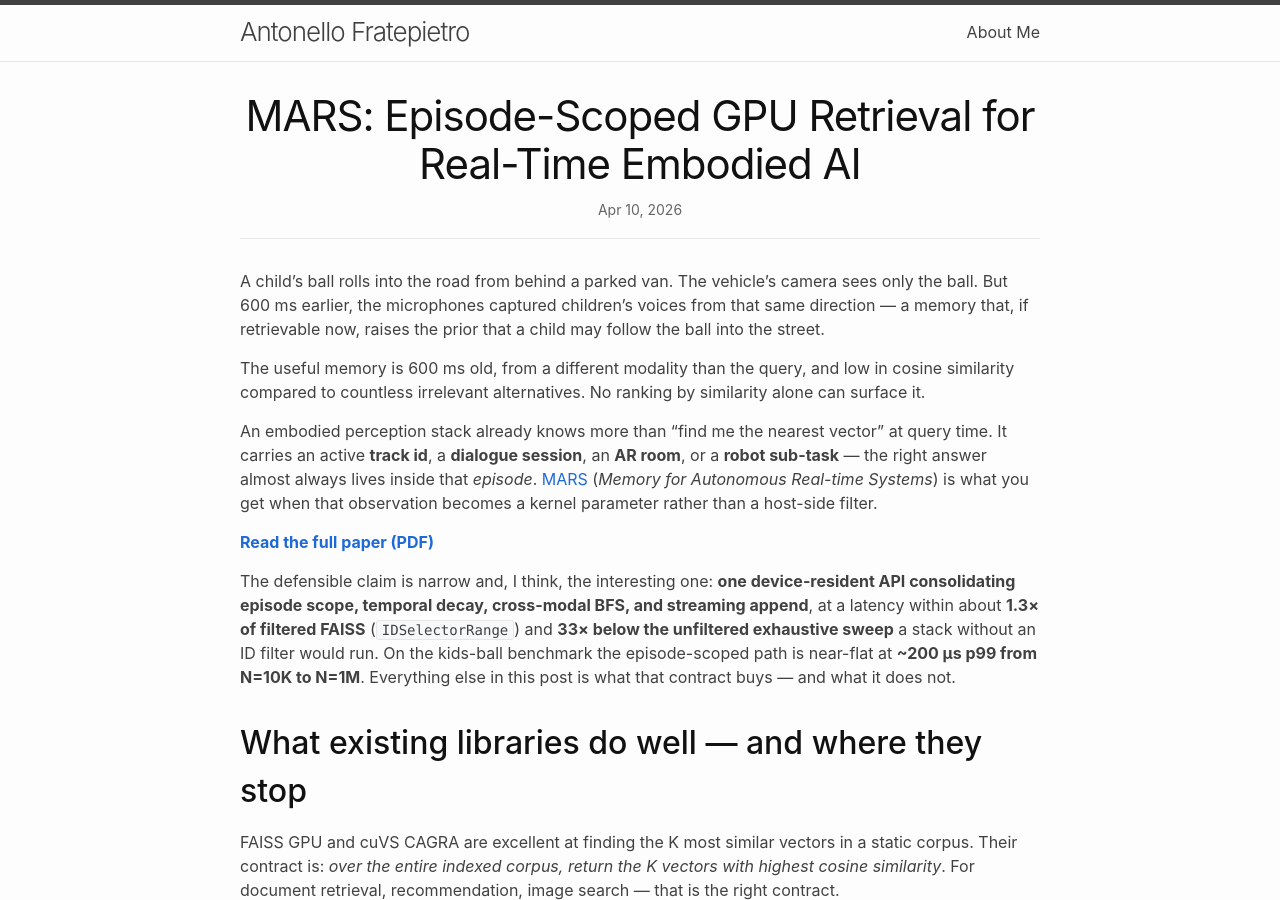
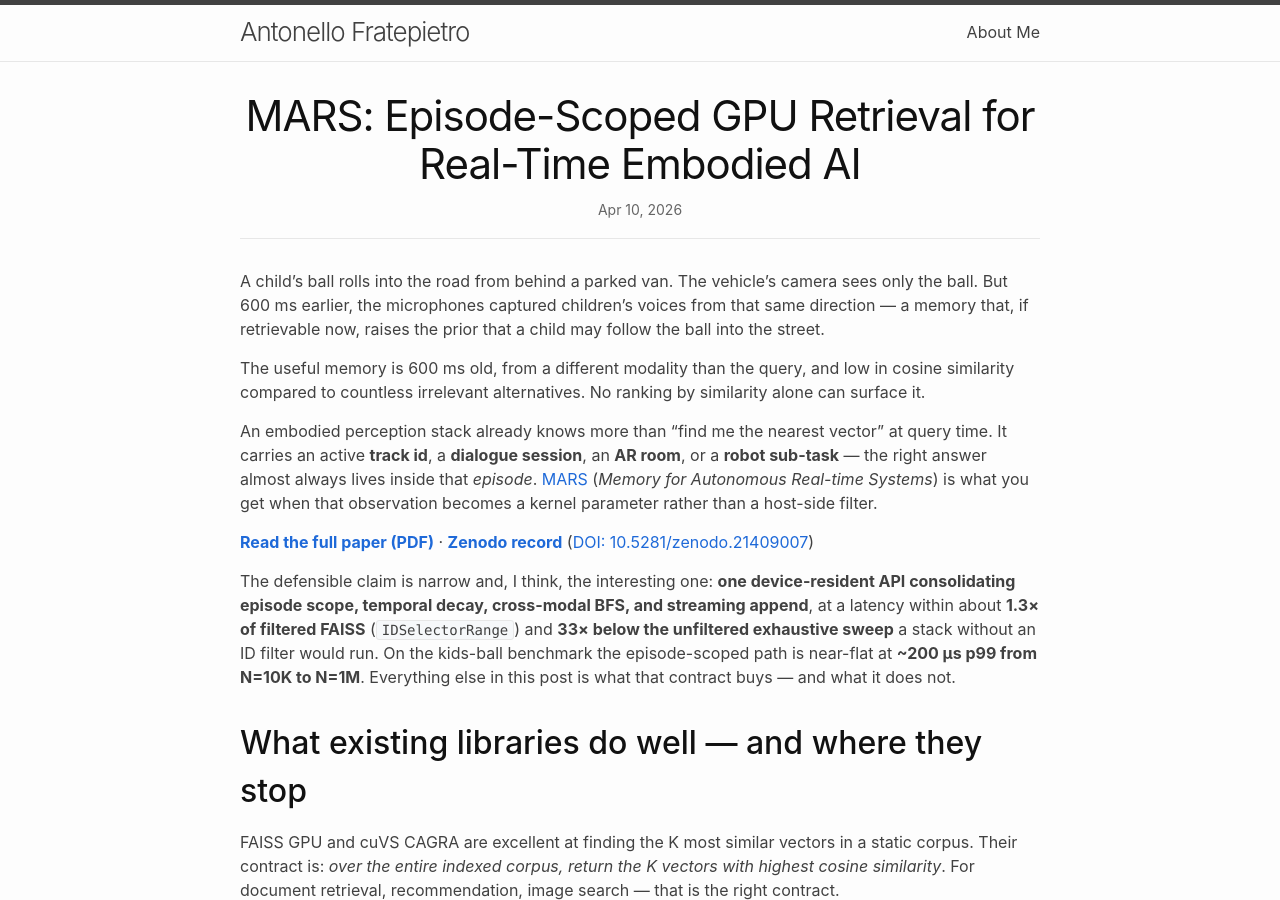
Before and after one commit to antonellof/antonellof.github.io, a Jekyll site: the page built from _posts/2026-04-10-mars-gpu-memory-realtime-ai.md, in a window 1280 px wide and 900 px high. Built offline with Jekyll 4.4.1, drawn with Linux system fonts in a browser that asks for light colours; nearby versions of some CDN libraries; some of the changed text lies outside the part shown.

Commit message:
Add Zenodo record and DOI links to the MARS post
Co-authored-by: Cursor <cursoragent@cursor.com>

```diff
--- a/_posts/2026-04-10-mars-gpu-memory-realtime-ai.md
+++ b/_posts/2026-04-10-mars-gpu-memory-realtime-ai.md
@@ -13,7 +13,7 @@ The useful memory is 600 ms old, from a different modality than the query, and l
 
 An embodied perception stack already knows more than "find me the nearest vector" at query time. It carries an active **track id**, a **dialogue session**, an **AR room**, or a **robot sub-task** — the right answer almost always lives inside that *episode*. [MARS](https://github.com/antonellof/MARS) (*Memory for Autonomous Real-time Systems*) is what you get when that observation becomes a kernel parameter rather than a host-side filter.
 
-**[Read the full paper (PDF)](https://www.fratepietro.com/papers/MARS/main.pdf)**
+**[Read the full paper (PDF)](https://www.fratepietro.com/papers/MARS/main.pdf)** · **[Zenodo record](https://zenodo.org/records/21409007)** ([DOI: 10.5281/zenodo.21409007](https://doi.org/10.5281/zenodo.21409007))
 
 The defensible claim is narrow and, I think, the interesting one: **one device-resident API consolidating episode scope, temporal decay, cross-modal BFS, and streaming append**, at a latency within about **1.3× of filtered FAISS** (`IDSelectorRange`) and **33× below the unfiltered exhaustive sweep** a stack without an ID filter would run. On the kids-ball benchmark the episode-scoped path is near-flat at **~200 µs p99 from N=10K to N=1M**. Everything else in this post is what that contract buys — and what it does not.
 
@@ -167,6 +167,7 @@ I'm particularly interested in feedback from anyone building real-time perceptio
 
 **Links:**
 - [Paper (PDF)](https://www.fratepietro.com/papers/MARS/main.pdf)
+- [Zenodo](https://zenodo.org/records/21409007) — [DOI 10.5281/zenodo.21409007](https://doi.org/10.5281/zenodo.21409007)
 - [GitHub repository](https://github.com/antonellof/MARS)
 - [Architecture deep dive](https://github.com/antonellof/MARS/blob/main/docs/ARCHITECTURE.md)
 - [Benchmark results](https://github.com/antonellof/MARS/blob/main/docs/BENCHMARKS.md)
```
